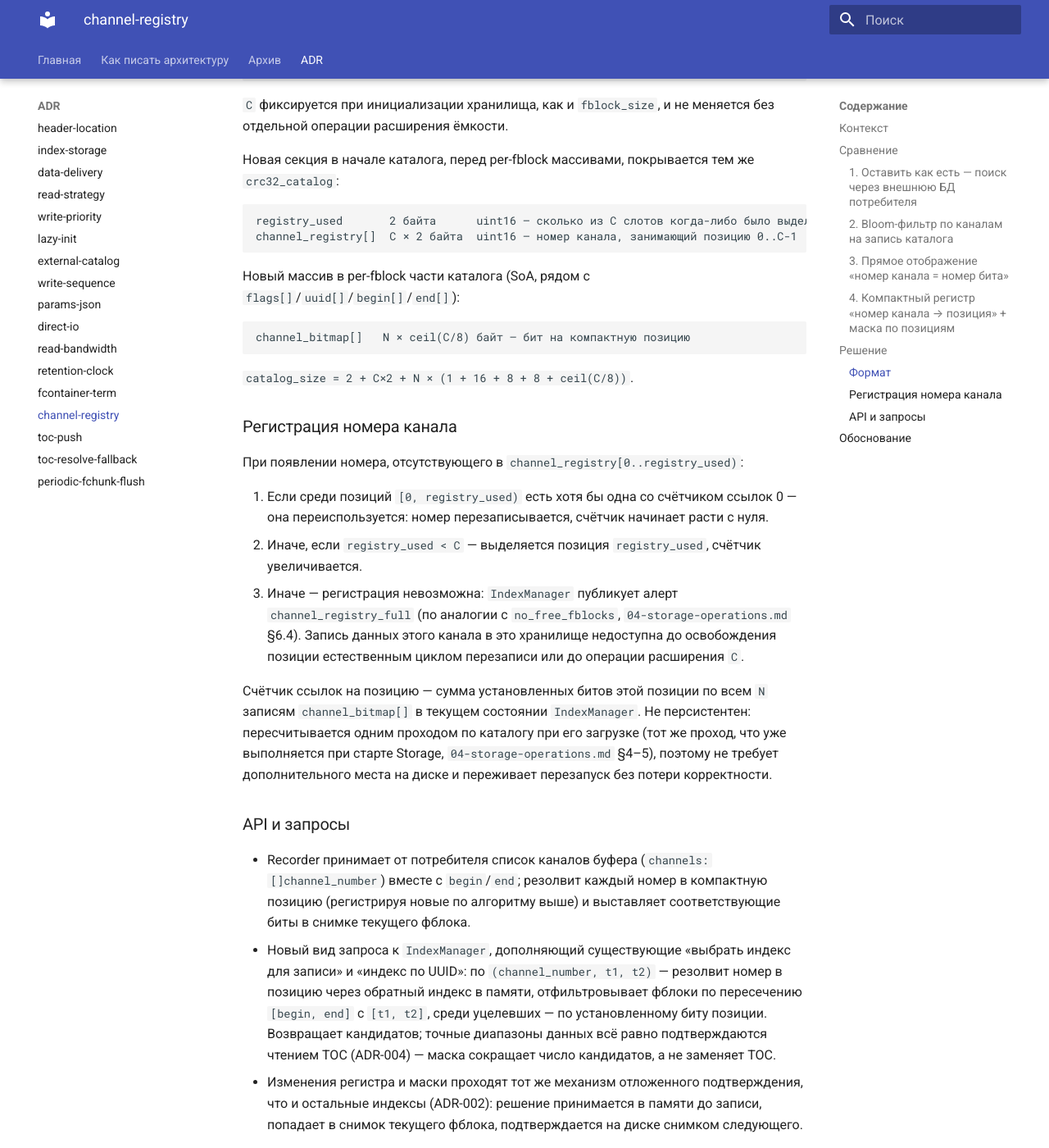
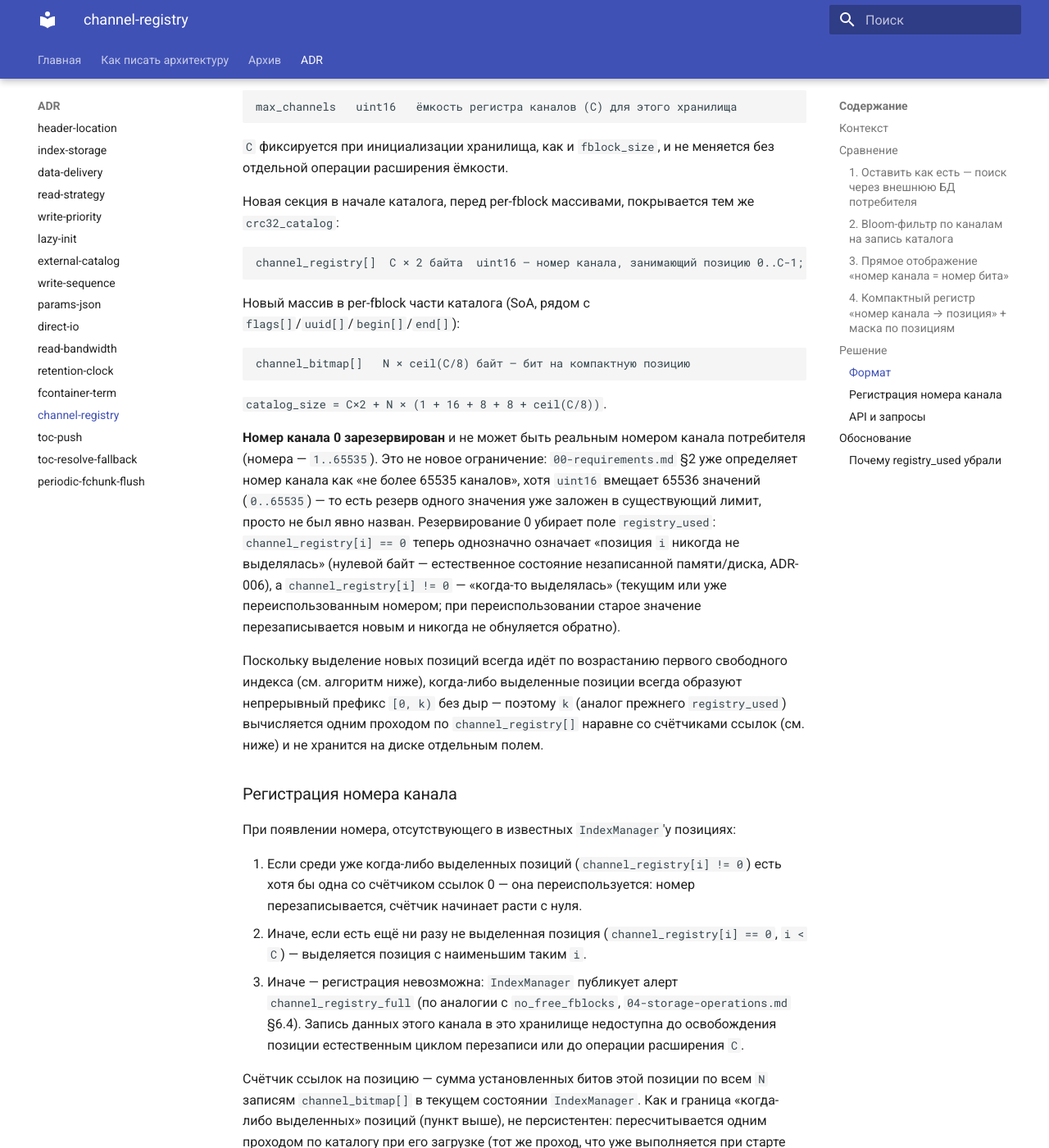
Before and after one commit to traycers/farc, an MkDocs documentation site: the page built from docs/docs/archive/adr/014-channel-registry.md, in a window 1280 px wide and 1400 px high, scrolled down 1967 px. Shown: the whole window at 82% size. Built offline with MkDocs 1.6.1 and Material for MkDocs 9.7.7, drawn with Linux system fonts in a browser that asks for light colours; some of the changed text lies outside the part shown.

Commit message:
fix catalog structure

````diff
--- a/docs/docs/archive/adr/014-channel-registry.md
+++ b/docs/docs/archive/adr/014-channel-registry.md
@@ -1,7 +1,7 @@
 # ADR-014: Поиск фблоков по каналу и времени — компактный регистр каналов
 
 **Дата:** 2026-07-21
-**Статус:** Принято
+**Статус:** Принято (пересмотрено 2026-07-31 — поле `registry_used` убрано из формата: номер канала 0 зарезервирован, граница «когда-либо выделенных» позиций вычисляется из `channel_registry[]` при загрузке, а не хранится отдельно)
 
 ## Контекст
 
@@ -48,8 +48,7 @@ max_channels   uint16   ёмкость регистра каналов (C) дл
 Новая секция в начале каталога, перед per-fblock массивами, покрывается тем же `crc32_catalog`:
 
 ```
-registry_used       2 байта      uint16 — сколько из C слотов когда-либо было выделено
-channel_registry[]  C × 2 байта  uint16 — номер канала, занимающий позицию 0..C-1
+channel_registry[]  C × 2 байта  uint16 — номер канала, занимающий позицию 0..C-1; 0 = позиция никогда не выделялась
 ```
 
 Новый массив в per-fblock части каталога (SoA, рядом с `flags[]`/`uuid[]`/`begin[]`/`end[]`):
@@ -58,17 +57,21 @@ channel_registry[]  C × 2 байта  uint16 — номер канала, за
 channel_bitmap[]   N × ceil(C/8) байт — бит на компактную позицию
 ```
 
-`catalog_size = 2 + C×2 + N × (1 + 16 + 8 + 8 + ceil(C/8))`.
+`catalog_size = C×2 + N × (1 + 16 + 8 + 8 + ceil(C/8))`.
+
+**Номер канала 0 зарезервирован** и не может быть реальным номером канала потребителя (номера — `1..65535`). Это не новое ограничение: `00-requirements.md` §2 уже определяет номер канала как «не более 65535 каналов», хотя `uint16` вмещает 65536 значений (`0..65535`) — то есть резерв одного значения уже заложен в существующий лимит, просто не был явно назван. Резервирование 0 убирает поле `registry_used`: `channel_registry[i] == 0` теперь однозначно означает «позиция `i` никогда не выделялась» (нулевой байт — естественное состояние незаписанной памяти/диска, ADR-006), а `channel_registry[i] != 0` — «когда-то выделялась» (текущим или уже переиспользованным номером; при переиспользовании старое значение перезаписывается новым и никогда не обнуляется обратно).
+
+Поскольку выделение новых позиций всегда идёт по возрастанию первого свободного индекса (см. алгоритм ниже), когда-либо выделенные позиции всегда образуют непрерывный префикс `[0, k)` без дыр — поэтому `k` (аналог прежнего `registry_used`) вычисляется одним проходом по `channel_registry[]` наравне со счётчиками ссылок (см. ниже) и не хранится на диске отдельным полем.
 
 ### Регистрация номера канала
 
-При появлении номера, отсутствующего в `channel_registry[0..registry_used)`:
+При появлении номера, отсутствующего в известных `IndexManager`'у позициях:
 
-1. Если среди позиций `[0, registry_used)` есть хотя бы одна со счётчиком ссылок 0 — она переиспользуется: номер перезаписывается, счётчик начинает расти с нуля.
-2. Иначе, если `registry_used < C` — выделяется позиция `registry_used`, счётчик увеличивается.
+1. Если среди уже когда-либо выделенных позиций (`channel_registry[i] != 0`) есть хотя бы одна со счётчиком ссылок 0 — она переиспользуется: номер перезаписывается, счётчик начинает расти с нуля.
+2. Иначе, если есть ещё ни разу не выделенная позиция (`channel_registry[i] == 0`, `i < C`) — выделяется позиция с наименьшим таким `i`.
 3. Иначе — регистрация невозможна: `IndexManager` публикует алерт `channel_registry_full` (по аналогии с `no_free_fblocks`, `04-storage-operations.md` §6.4). Запись данных этого канала в это хранилище недоступна до освобождения позиции естественным циклом перезаписи или до операции расширения `C`.
 
-Счётчик ссылок на позицию — сумма установленных битов этой позиции по всем `N` записям `channel_bitmap[]` в текущем состоянии `IndexManager`. Не персистентен: пересчитывается одним проходом по каталогу при его загрузке (тот же проход, что уже выполняется при старте Storage, `04-storage-operations.md` §4–5), поэтому не требует дополнительного места на диске и переживает перезапуск без потери корректности.
+Счётчик ссылок на позицию — сумма установленных битов этой позиции по всем `N` записям `channel_bitmap[]` в текущем состоянии `IndexManager`. Как и граница «когда-либо выделенных» позиций (пункт выше), не персистентен: пересчитывается одним проходом по каталогу при его загрузке (тот же проход, что уже выполняется при старте Storage, `04-storage-operations.md` §4–5), поэтому не требует дополнительного места на диске и переживает перезапуск без потери корректности.
 
 ### API и запросы
 
@@ -79,3 +82,9 @@ channel_bitmap[]   N × ceil(C/8) байт — бит на компактную
 ## Обоснование
 
 Вероятностная структура (Bloom) неприменима именно в целевом режиме эксплуатации (постоянная запись всех каналов), а прямое отображение номера на бит платит за теоретический потолок в 65535 каналов, даже когда реально используются десятки. Компактный регистр платит только за реально когда-либо встреченные номера плюс осознанно выбранный запас, и переиспользует позиции без риска перепутать каналы — потому что переиспользование разрешено только когда счётчик ссылок фактически равен нулю, а не по предположению о времени. Все изменения регистра укладываются в уже существующий механизм отложенного подтверждения индексов (ADR-002) без нового протокола отказоустойчивости.
+
+### Почему `registry_used` убрали
+
+`registry_used` дублировался в заголовке каждого фблока (это снимок на момент начала его записи) — для хранилища с `N` фблоков это `2×N` байт только ради того, чтобы отличить «позиция никогда не выделялась» от «позиция выделена номером канала 0» (у номеров каналов нет своего зарезервированного значения). Резервирование 0 закрывает эту неоднозначность на уровне самой нумерации, без отдельного персистентного поля: `channel_registry[i] == 0` теперь само по себе означает «никогда не выделялась». Экономия скромная (для хранилища на 1 млн фблоков — около 2 МБ, см. пример в §6.2 `03-storage-format.md`), но она устраняет отдельное поле и отдельный источник рассинхронизации ради результата, который и так вычисляется тем же проходом по каталогу, что уже нужен для счётчиков ссылок.
+
+Цена — по факту это требование к потребителю: номера каналов должны начинаться с 1. Библиотека не делает скрытый сдвиг «внешний номер → внутренний +1» — резерв 0 закреплён в публичной нумерации (`00-requirements.md` §2), а не спрятан внутри регистра. Если у потребителя номера каналов во внешней системе (например, видеошлюзе) начинаются с 0, обязанность отобразить их в `1..65535` перед передачей в farc лежит на потребителе.
````
Also changed, not shown: docs/docs/archive/00-requirements.md (+1 -1 lines), docs/docs/archive/03-storage-format.md (+10 -12 lines), docs/docs/archive/04-storage-operations.md (+7 -7 lines).
